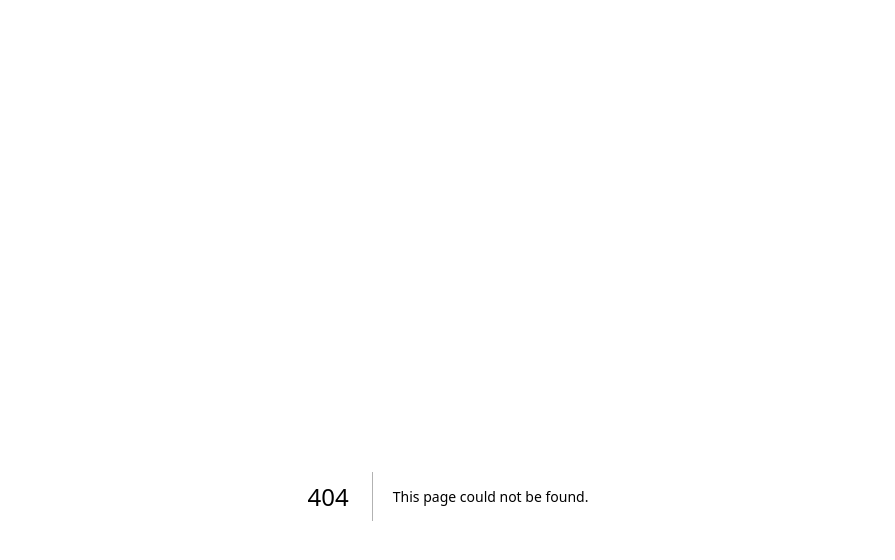
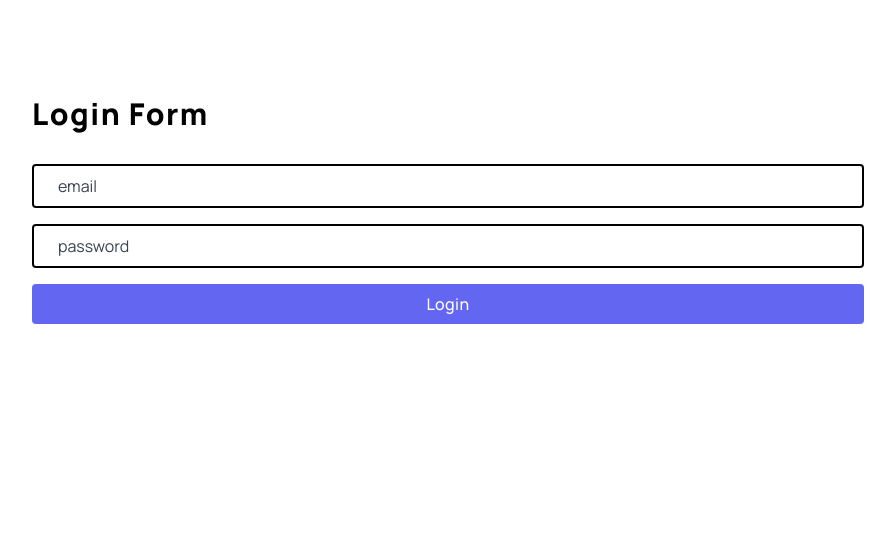
Before and after one commit to weiwei2694/nextjs-auth-middleware, a Next.js app: page /auth/login in a window 1280 px wide. Before the commit this address had no page. Shown: the top 560 px of the page, without its empty margins (192-1087 px from the left). Built offline with nearby package versions, Linux system fonts and the light colour scheme.

Commit message:
feat: /auth/login
create interface for 'Login Form'

```diff
--- /dev/null
+++ b/src/app/auth/login/page.tsx
@@ -0,0 +1,15 @@
+import LoginForm from "@/components/forms/LoginForm"
+
+const LoginPage = () => {
+  return (
+    <section>
+        <h1 className="text-xl sm:text-3xl font-extrabold tracking-wider text-black">Login Form</h1>
+
+        <div className="mt-8">
+            <LoginForm />
+        </div>
+    </section>
+  )
+}
+
+export default LoginPage
--- a/src/app/globals.css
+++ b/src/app/globals.css
@@ -1,3 +1,12 @@
 @tailwind base;
 @tailwind components;
 @tailwind utilities;
+
+/* Form */
+.input {
+    @apply py-2 px-6 rounded outline-none border-2 border-black text-black placeholder:text-gray-700;
+}
+
+.button__submit {
+    @apply py-2 px-8 rounded outline-none border-none bg-indigo-500 text-white font-medium tracking-wide;
+}
--- /dev/null
+++ b/src/components/forms/LoginForm.tsx
@@ -0,0 +1,20 @@
+"use client";
+import { FormEvent } from "react";
+
+const LoginForm = () => {
+    const handleLogin = async (e: FormEvent<HTMLFormElement>) => {
+        e.preventDefault();
+
+        // TODO: handle user login
+    }
+
+  return (
+    <form onSubmit={handleLogin} className="flex flex-col gap-4">
+        <input type="email" required name="email" id="email" placeholder="email" className="input" />
+        <input type="password" required name="password" id="password" placeholder="password" className="input" />
+        <button type="submit" className="button__submit">Login</button>
+    </form>
+  )
+}
+
+export default LoginForm
```
